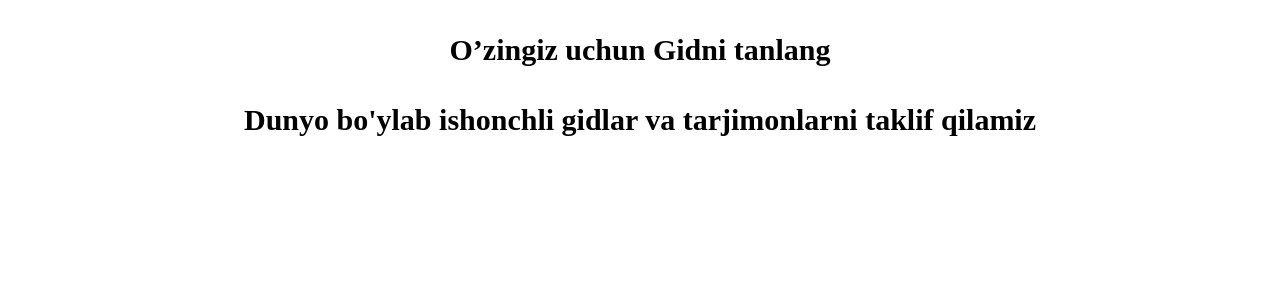
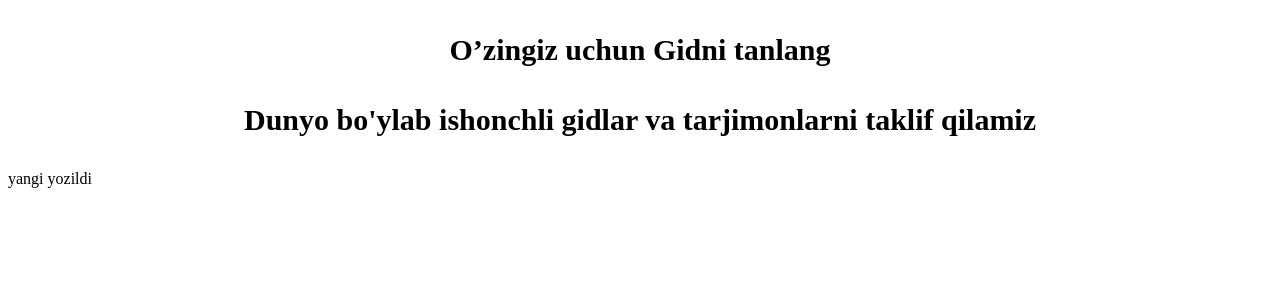
Before and after one commit to Abdurahmon7711/textdata, a React (Create React App) app: page / in a window 1280 px wide. Shown: the top 300 px of the page. Built offline with nearby package versions, Linux system fonts and the light colour scheme.

Commit message:
Update Main.jsx

```diff
--- a/src/pages/main/Main.jsx
+++ b/src/pages/main/Main.jsx
@@ -4,6 +4,7 @@ export default function Main() {
   return (
     <div>
        <Title text= "Dunyo bo'ylab ishonchli gidlar va tarjimonlarni taklif qilamiz"/>
+        yangi yozildi
     </div>
   )
 }
```
